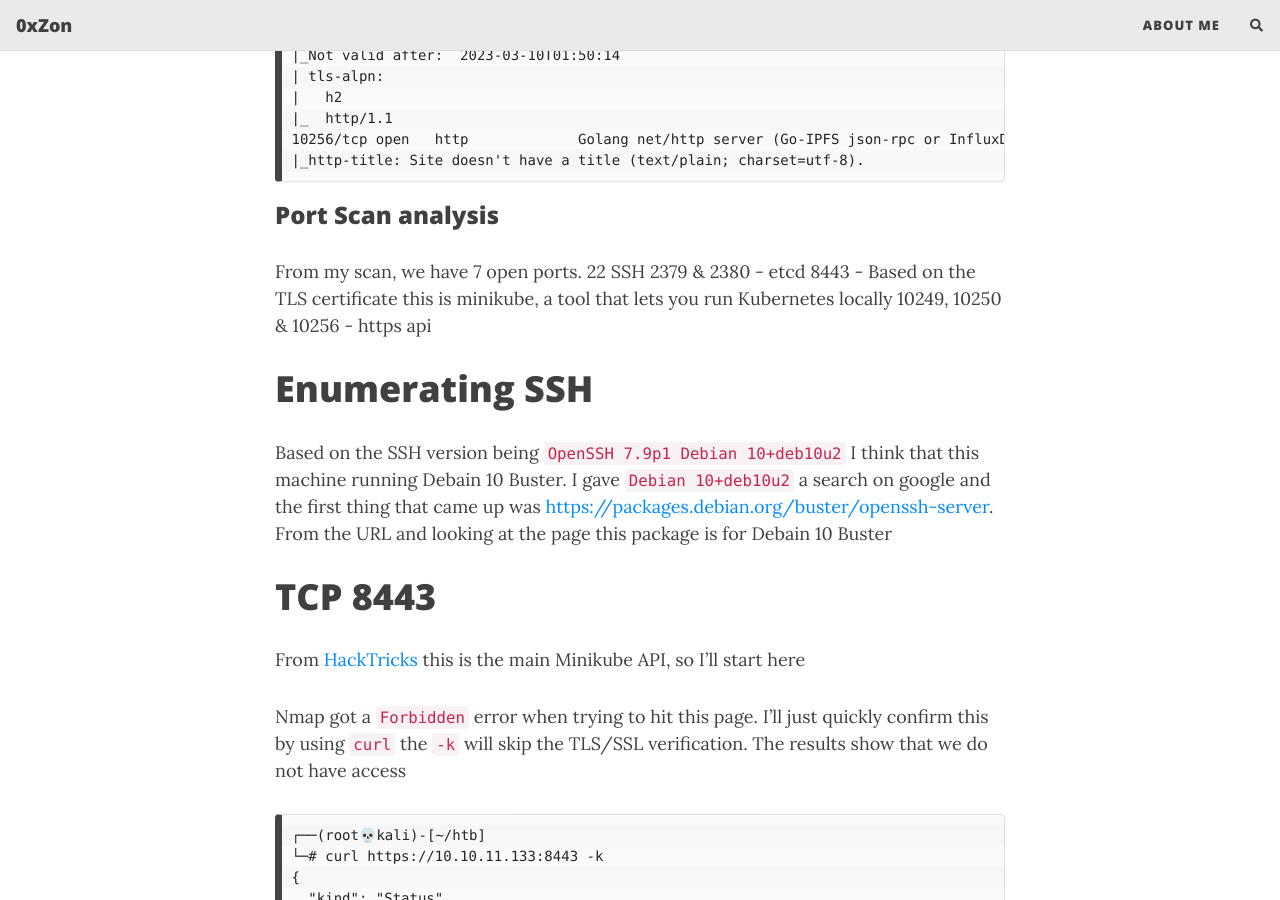
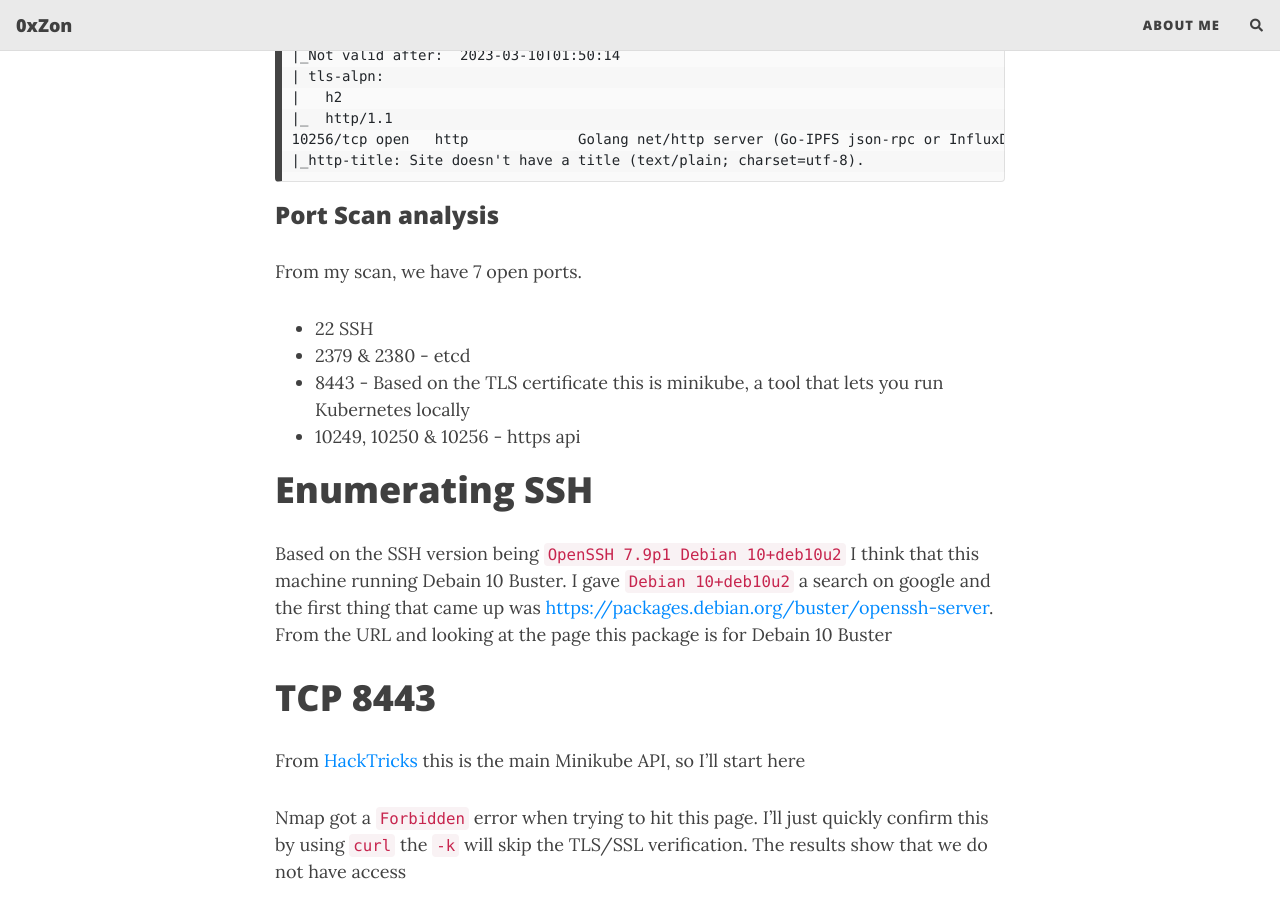
Before and after one commit to 0xZon/0xZon.github.io, a Jekyll site: the page built from _posts/2022-3-11-HTB-SteamCloud.md, in a window 1280 px wide and 900 px high, scrolled down 2471 px. Built offline with Jekyll 4.4.1, drawn with Linux system fonts in a browser that asks for light colours; nearby versions of some CDN libraries; comment, search, counter and statistics services are not loaded.

Commit message:
fixed bullet points

```diff
--- a/_posts/2022-3-11-HTB-SteamCloud.md
+++ b/_posts/2022-3-11-HTB-SteamCloud.md
@@ -107,10 +107,10 @@ nmap -p 22,2379,2380,8443,10249,10250,10256 -sV -sC 10.10.11.133
 ### Port Scan analysis
 
 From my scan, we have 7 open ports.
-22 SSH
-2379 & 2380 - etcd
-8443 - Based on the TLS certificate this is minikube, a tool that lets you run Kubernetes locally
-10249, 10250 & 10256 - https api
+- 22 SSH
+- 2379 & 2380 - etcd
+- 8443 - Based on the TLS certificate this is minikube, a tool that lets you run Kubernetes locally
+- 10249, 10250 & 10256 - https api
 
 # Enumerating SSH
 Based on the SSH version being `OpenSSH 7.9p1 Debian 10+deb10u2` I think that this machine running Debain 10 Buster. I gave `Debian 10+deb10u2` a search on google and the first thing that came up was [https://packages.debian.org/buster/openssh-server](https://packages.debian.org/buster/openssh-server). From the URL and looking at the page this package is for Debain 10 Buster
```
